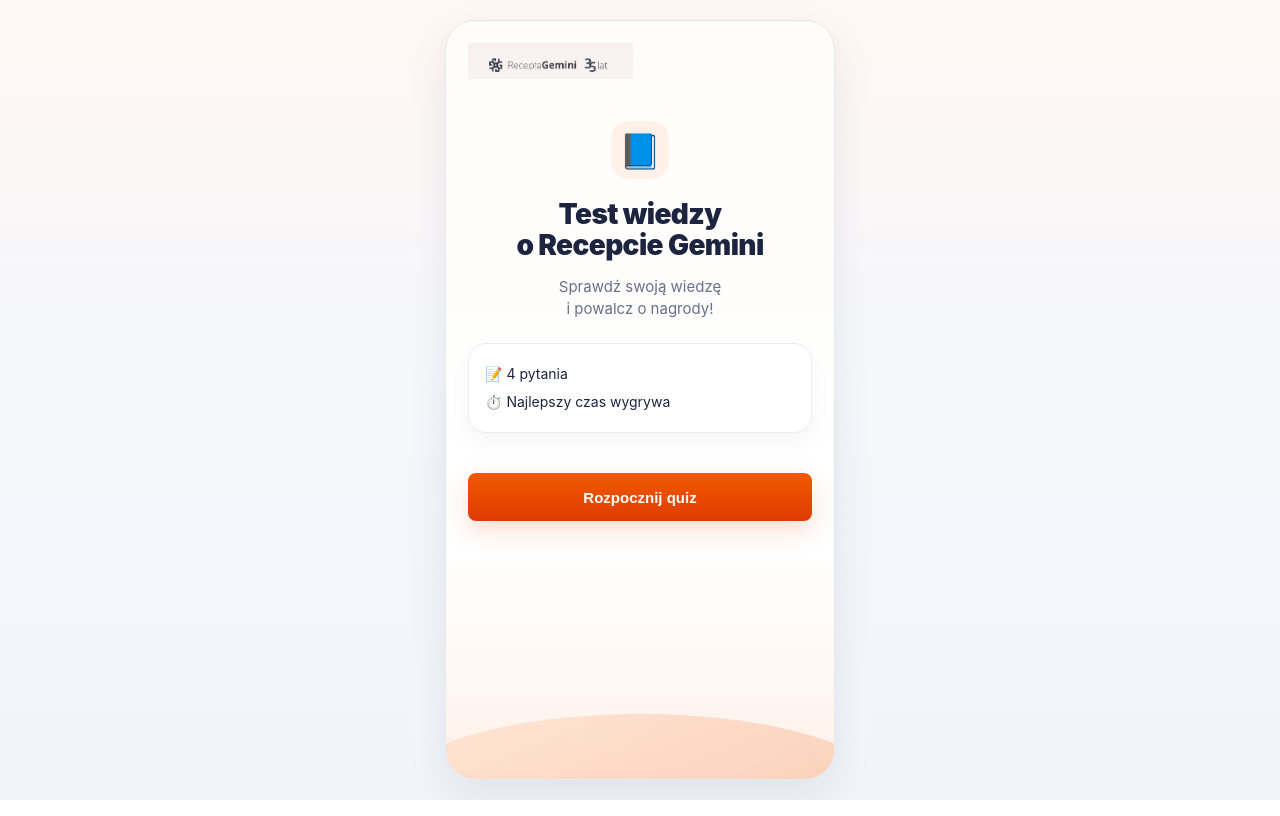
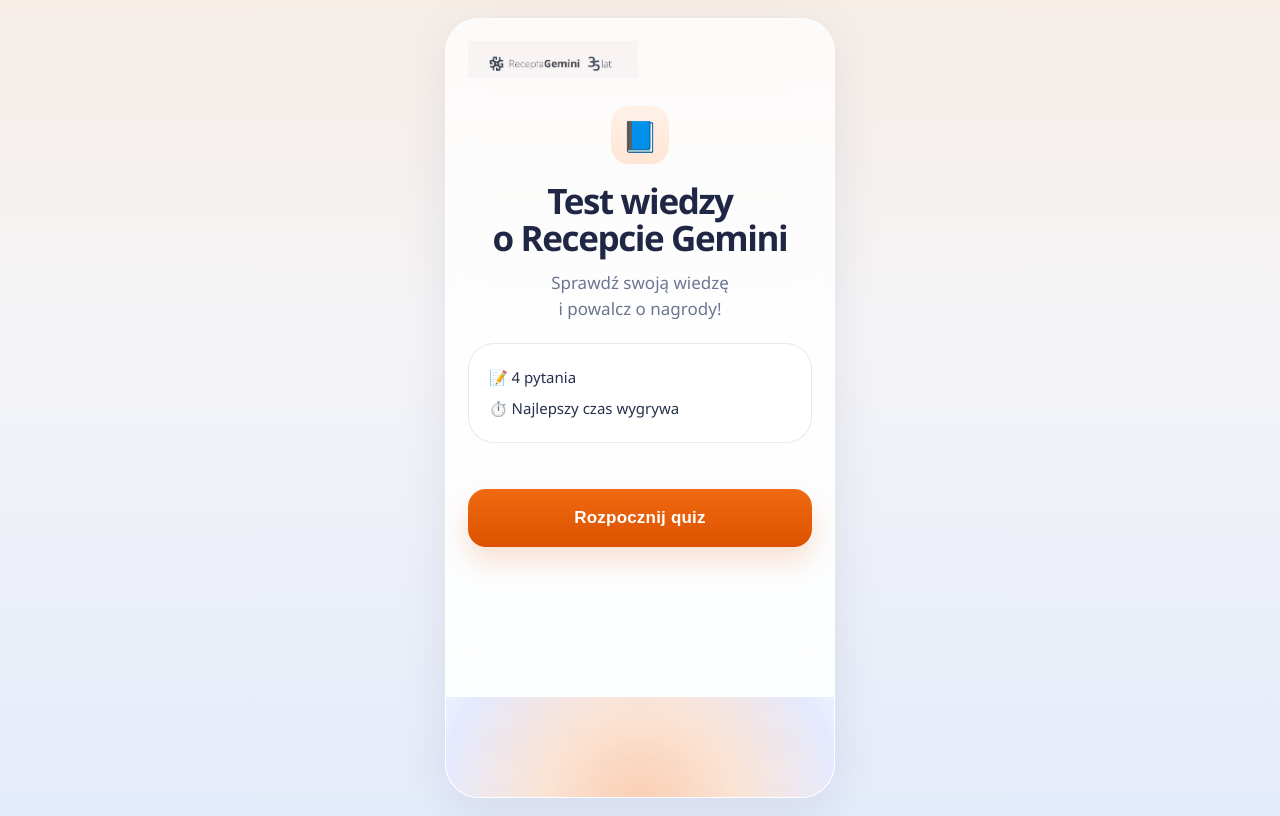
Before and after one commit to kamciaa7-wq/quiz-recepta-gemini, a Next.js app: page / in a window 1280 px wide. Built offline with nearby package versions, Linux system fonts and the light colour scheme.

Commit message:
Update style.css

```diff
--- a/app/style.css
+++ b/app/style.css
@@ -1,21 +1,43 @@
 :root{
-  --orange:#e65300;
-  --orange2:#f05a00;
-  --dark:#1c2440;
-  --muted:#68708a;
-  --bg:#f5f6fa;
-  --soft:#fff4ef;
-  --border:#e8ebf2;
+  --orange:#d85a05;
+  --orangeLight:#f6a46f;
+  --navy:#27314f;
+  --blue:#dfe8fb;
+  --bgTop:#f6ede7;
+  --bgBottom:#e4ebfa;
+  --card:#ffffffee;
+  --border:#e8eaf1;
+  --muted:#6d7690;
 }
 
-*{box-sizing:border-box}
+*{
+  box-sizing:border-box;
+}
 
-html,body{
+html,
+body{
   margin:0;
+  padding:0;
   min-height:100%;
-  font-family:Inter,Arial,sans-serif;
-  color:var(--dark);
-  background:linear-gradient(180deg,#fff7f3 0%,#f5f7fb 45%,#f1f4f9 100%);
+  font-family:
+    "Avenir Next",
+    "Nunito Sans",
+    "Segoe UI",
+    sans-serif;
+
+  color:var(--navy);
+
+  background:
+    linear-gradient(
+      180deg,
+      var(--bgTop) 0%,
+      #f4f4f7 42%,
+      var(--bgBottom) 100%
+    );
+}
+
+body{
+  overflow-x:hidden;
 }
 
 .wrap{
@@ -23,273 +45,543 @@
   display:flex;
   justify-content:center;
   align-items:center;
-  padding:14px;
+  padding:18px;
 }
 
 .phone{
   width:100%;
   max-width:390px;
-  min-height:760px;
-  background:linear-gradient(180deg,#fffdfc 0%,#ffffff 70%,#fff1e9 100%);
-  border:1px solid #e5e8ef;
-  border-radius:30px;
-  padding:22px;
+  min-height:780px;
+
+  background:
+    linear-gradient(
+      180deg,
+      rgba(255,255,255,.72) 0%,
+      rgba(255,255,255,.86) 38%,
+      rgba(255,255,255,.93) 100%
+    );
+
+  backdrop-filter:blur(18px);
+
+  border:1px solid rgba(255,255,255,.7);
+
+  border-radius:34px;
+
+  padding:22px 22px 34px;
+
   position:relative;
   overflow:hidden;
-  box-shadow:0 16px 42px rgba(25,30,60,.08);
+
+  box-shadow:
+    0 14px 50px rgba(25,30,60,.08);
 }
 
+/* LOGO */
+
 .logoImg{
-  width:165px;
-  height:auto;
+  width:170px;
   display:block;
-  margin-bottom:34px;
+  margin:0 0 28px;
+
   mix-blend-mode:multiply;
+  opacity:.97;
 }
+
+/* HERO */
 
 .heroIcon{
   width:58px;
   height:58px;
+
   border-radius:18px;
-  background:#fff0e8;
-  color:var(--orange);
+
+  background:
+    linear-gradient(
+      180deg,
+      #fff1e8,
+      #ffe5d5
+    );
+
   display:flex;
   align-items:center;
   justify-content:center;
-  font-size:34px;
-  margin:42px auto 20px;
+
+  font-size:30px;
+
+  margin:6px auto 18px;
+}
+
+.titleSmall{
+  font-size:35px;
+  line-height:1.06;
+
+  text-align:center;
+
+  font-weight:800;
+
+  letter-spacing:-1.4px;
+
+  margin:0 0 14px;
+
+  color:#1f2745;
 }
 
 .h1{
-  font-size:34px;
-  line-height:1.08;
+  font-size:46px;
+  line-height:1.02;
+
   text-align:center;
-  font-weight:900;
-  letter-spacing:-1px;
-  margin:34px 0 12px;
-}
 
-.titleSmall{
-  font-size:28px;
-  line-height:1.12;
-  text-align:center;
-  font-weight:900;
-  letter-spacing:-.6px;
-  margin:16px 0 14px;
+  font-weight:800;
+
+  letter-spacing:-2px;
+
+  margin:10px 0 14px;
+
+  color:#1f2745;
 }
 
 .sub{
   text-align:center;
+
   color:var(--muted);
-  line-height:1.45;
-  font-size:15px;
-  margin:0 0 24px;
+
+  font-size:17px;
+  line-height:1.5;
+
+  margin:0 0 22px;
+
+  font-weight:500;
 }
 
+/* INFO CARD */
+
 .infoCard{
-  background:white;
-  border:1px solid var(--border);
-  border-radius:18px;
-  padding:16px;
-  margin:22px 0;
-  font-size:14px;
-  line-height:2;
-  box-shadow:0 8px 22px rgba(20,30,60,.04);
+  background:rgba(255,255,255,.68);
+
+  backdrop-filter:blur(12px);
+
+  border:1px solid rgba(229,232,239,.95);
+
+  border-radius:26px;
+
+  padding:18px 20px;
+
+  margin:18px 0 22px;
+
+  line-height:2.05;
+
+  font-size:15px;
+
+  color:#28314d;
 }
+
+/* FORM */
 
 .label{
   display:block;
-  font-size:13px;
-  font-weight:800;
-  margin:14px 0 7px;
+
+  margin:16px 0 8px;
+
+  font-size:14px;
+  font-weight:700;
+
+  color:#1f2745;
 }
 
 .input{
   width:100%;
-  height:44px;
-  border-radius:8px;
-  border:1px solid #d9dee8;
-  background:#fff;
-  padding:0 12px;
-  font-size:14px;
+
+  height:56px;
+
+  border-radius:16px;
+
+  border:1px solid #dfe4ef;
+
+  background:rgba(255,255,255,.88);
+
+  padding:0 16px;
+
+  font-size:15px;
+
   outline:none;
+
+  transition:.15s;
 }
 
 .input:focus{
-  border-color:var(--orange2);
-  box-shadow:0 0 0 3px rgba(240,90,0,.10);
+  border-color:var(--orange);
+
+  box-shadow:
+    0 0 0 4px rgba(240,90,0,.08);
 }
+
+/* BUTTON */
 
 .btn{
   width:100%;
-  height:48px;
-  border:0;
-  border-radius:8px;
-  background:linear-gradient(180deg,#f05a00,#df3c00);
-  color:#fff;
-  font-size:15px;
-  font-weight:900;
+
+  height:58px;
+
+  border:none;
+
+  border-radius:18px;
+
+  background:
+    linear-gradient(
+      180deg,
+      #f06a11,
+      #dc5200
+    );
+
+  color:white;
+
+  font-size:17px;
+  font-weight:800;
+
+  letter-spacing:.2px;
+
   cursor:pointer;
-  margin-top:18px;
-  box-shadow:0 10px 24px rgba(224,70,0,.18);
+
+  margin-top:24px;
+
+  box-shadow:
+    0 14px 28px rgba(224,82,0,.18);
+
+  transition:.15s;
 }
 
-.btn:disabled{
-  opacity:.45;
-  cursor:not-allowed;
+.btn:hover{
+  transform:translateY(-1px);
 }
 
 .btn.secondary{
   background:white;
+
   color:var(--orange);
+
   border:1px solid var(--orange);
+
   box-shadow:none;
 }
 
-.error{
-  background:#fff1ed;
-  border:1px solid #ffcbbb;
-  color:#b83b05;
-  border-radius:10px;
-  padding:11px 12px;
-  font-size:13px;
-  margin:12px 0;
+.btn:disabled{
+  opacity:.5;
+  cursor:not-allowed;
 }
+
+/* QUIZ */
 
 .quizTop{
   display:flex;
   justify-content:space-between;
   align-items:center;
-  font-size:12px;
-  font-weight:800;
-  margin:22px 0;
+
+  margin-bottom:20px;
+
+  font-size:13px;
+
+  color:#65708c;
+
+  font-weight:700;
 }
 
 .q{
-  font-size:14px;
-  line-height:1.45;
+  font-size:25px;
+
+  line-height:1.28;
+
   font-weight:800;
-  margin:18px 0;
+
+  letter-spacing:-.8px;
+
+  margin-bottom:24px;
+
+  color:#1f2745;
 }
 
 .answer{
   width:100%;
-  min-height:44px;
+
   display:flex;
   align-items:center;
-  gap:10px;
-  border:1px solid #dfe4ee;
-  border-radius:8px;
-  background:#fff;
-  padding:10px 12px;
-  margin:9px 0;
+  gap:12px;
+
+  min-height:62px;
+
+  border-radius:18px;
+
+  border:1px solid #e2e6ef;
+
+  background:
+    rgba(255,255,255,.82);
+
+  padding:14px 16px;
+
+  margin-bottom:14px;
+
   text-align:left;
-  font-size:13px;
+
   cursor:pointer;
+
+  transition:.15s;
+
+  font-size:15px;
+
+  color:#26314d;
+}
+
+.answer:hover{
+  border-color:#f06a11;
 }
 
 .answer.active{
-  border-color:#f05a00;
-  background:#fff5ef;
+  border:2px solid #f06a11;
+
+  background:#fff4ed;
 }
 
 .dot{
-  width:14px;
-  height:14px;
+  width:18px;
+  height:18px;
+
   border-radius:50%;
-  border:1px solid #c7ceda;
+
+  border:1px solid #cdd3df;
+
   flex-shrink:0;
 }
 
 .answer.active .dot{
-  border-color:#f05a00;
-  background:radial-gradient(circle,#f05a00 45%,white 48%);
+  border-color:#f06a11;
+
+  background:
+    radial-gradient(circle,#f06a11 45%,white 47%);
 }
+
+/* RESULT */
 
 .trophy{
   text-align:center;
-  font-size:80px;
-  margin:42px 0 8px;
+
+  font-size:86px;
+
+  margin:36px 0 12px;
 }
 
 .scoreBox{
-  border:1px solid var(--border);
-  background:white;
-  border-radius:16px;
-  padding:16px;
+  background:
+    rgba(255,255,255,.72);
+
+  border:1px solid #e7ebf2;
+
+  border-radius:20px;
+
+  padding:18px;
+
   text-align:center;
-  margin:20px 0;
+
+  margin:18px 0 10px;
+
   font-size:15px;
 }
 
+/* ERROR */
+
+.error{
+  background:#fff1ed;
+
+  border:1px solid #ffd0c1;
+
+  color:#b54007;
+
+  border-radius:14px;
+
+  padding:13px 14px;
+
+  font-size:13px;
+
+  line-height:1.45;
+
+  margin-bottom:14px;
+}
+
+/* RANKING */
+
 .rankingCard{
-  background:white;
-  border:1px solid var(--border);
-  border-radius:16px;
-  padding:12px;
+  background:
+    rgba(255,255,255,.75);
+
+  border:1px solid #e7ebf2;
+
+  border-radius:20px;
+
+  padding:14px;
+
   overflow:auto;
-  margin:20px 0;
 }
 
 .rank{
   width:100%;
   border-collapse:collapse;
-  font-size:12px;
+
+  font-size:13px;
 }
 
-.rank th,.rank td{
-  padding:9px 6px;
+.rank th,
+.rank td{
+  padding:10px 6px;
+
   border-bottom:1px solid #eef1f6;
+
   text-align:left;
 }
 
 .rank th{
-  color:var(--muted);
+  color:#6e7891;
+
   font-size:11px;
+
+  font-weight:700;
 }
+
+/* BOTTOM GLOW */
 
 .orangeWave{
   position:absolute;
-  left:-50px;
-  right:-50px;
-  bottom:-85px;
-  height:150px;
-  background:linear-gradient(135deg,#ffb07a,#e65300);
-  border-radius:50% 50% 0 0;
-  opacity:.22;
+
+  left:-60px;
+  right:-60px;
+  bottom:-120px;
+
+  height:220px;
+
+  background:
+    radial-gradient(
+      circle at center,
+      rgba(240,106,17,.32) 0%,
+      rgba(240,106,17,.18) 35%,
+      rgba(114,145,255,.18) 72%,
+      transparent 100%
+    );
+
   pointer-events:none;
 }
 
 /* ADMIN */
-.admin{min-height:100vh;padding:24px;background:#f7f8fa}
-.adminBox{max-width:1180px;margin:auto}
-.adminHead{display:flex;justify-content:space-between;gap:16px;align-items:center;margin-bottom:22px}
-.grid{display:grid;grid-template-columns:repeat(4,1fr);gap:16px}
-.stat{background:white;border:1px solid #eceff3;border-radius:18px;padding:20px}
-.stat b{font-size:24px}
-.tableWrap{background:white;border:1px solid #eceff3;border-radius:18px;padding:20px;margin-top:18px;overflow:auto}
-.admin table{width:100%;border-collapse:collapse}
-.admin th,.admin td{border-bottom:1px solid #eef1f4;padding:12px;text-align:left}
-.admin th{font-size:12px;color:#667085}
-.adminLogin{max-width:420px;margin:80px auto;background:white;padding:24px;border-radius:18px;border:1px solid #eee}
-.actions{display:flex;gap:10px;flex-wrap:wrap}
+
+.admin{
+  min-height:100vh;
+  padding:24px;
+  background:#f5f7fb;
+}
+
+.adminBox{
+  max-width:1180px;
+  margin:auto;
+}
+
+.adminHead{
+  display:flex;
+  justify-content:space-between;
+  align-items:center;
+  gap:20px;
+  margin-bottom:22px;
+}
+
+.grid{
+  display:grid;
+  grid-template-columns:repeat(4,1fr);
+  gap:16px;
+  margin:22px 0;
+}
+
+.stat{
+  background:white;
+  border-radius:24px;
+  border:1px solid #eceff5;
+  padding:22px;
+}
+
+.stat b{
+  display:block;
+  margin-top:8px;
+  font-size:28px;
+}
+
+.tableWrap{
+  background:white;
+  border-radius:24px;
+  border:1px solid #eceff5;
+  padding:22px;
+  overflow:auto;
+}
+
+.admin table{
+  width:100%;
+  border-collapse:collapse;
+}
+
+.admin th,
+.admin td{
+  padding:13px;
+  border-bottom:1px solid #eef1f5;
+  text-align:left;
+}
+
+.admin th{
+  color:#6d7690;
+  font-size:12px;
+}
+
+.actions{
+  display:flex;
+  gap:10px;
+  flex-wrap:wrap;
+}
+
+.adminLogin{
+  max-width:420px;
+  margin:70px auto;
+  background:white;
+  border-radius:28px;
+  border:1px solid #eceff5;
+  padding:26px;
+}
 
 @media(max-width:430px){
+
   .wrap{
     padding:0;
-    align-items:stretch;
   }
 
   .phone{
     max-width:none;
     min-height:100vh;
     border-radius:0;
-    border:0;
-    box-shadow:none;
+  }
+
+  .titleSmall{
+    font-size:31px;
+  }
+
+  .h1{
+    font-size:40px;
+  }
+
+  .q{
+    font-size:22px;
   }
 }
 
 @media(max-width:760px){
-  .grid{grid-template-columns:1fr}
-  .adminHead{align-items:flex-start;flex-direction:column}
+
+  .grid{
+    grid-template-columns:1fr;
+  }
+
+  .adminHead{
+    flex-direction:column;
+    align-items:flex-start;
+  }
 }
```
